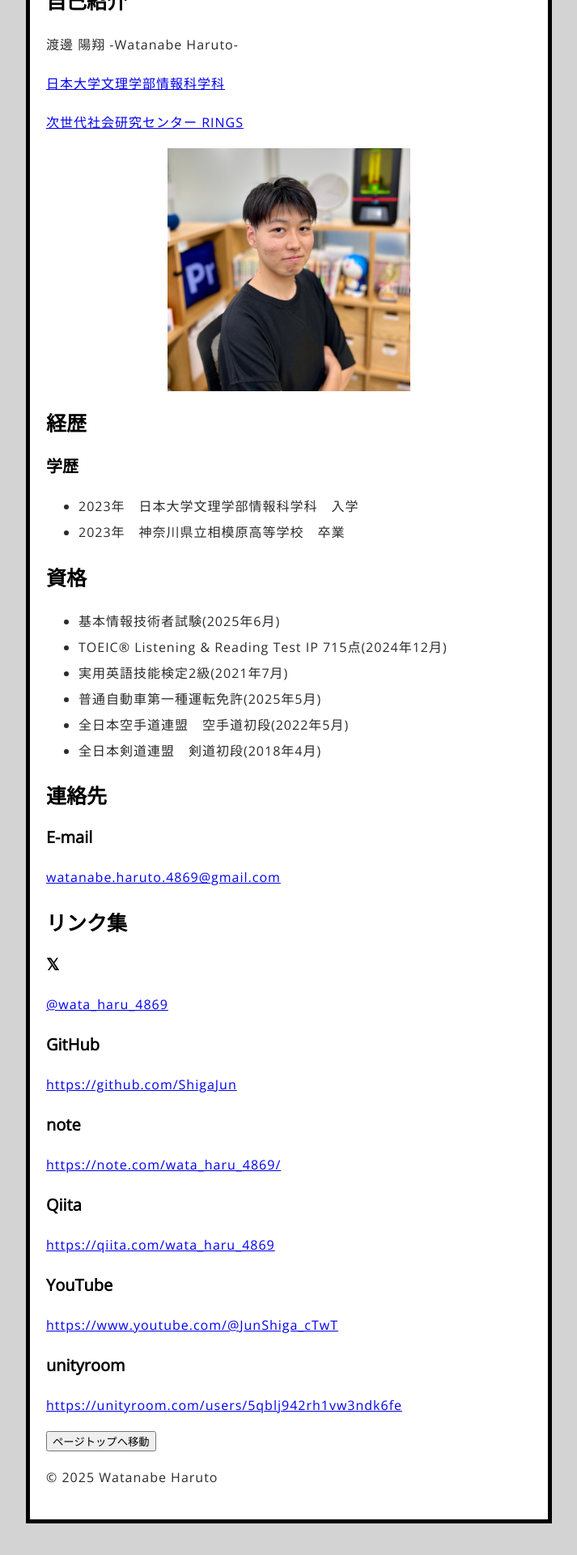
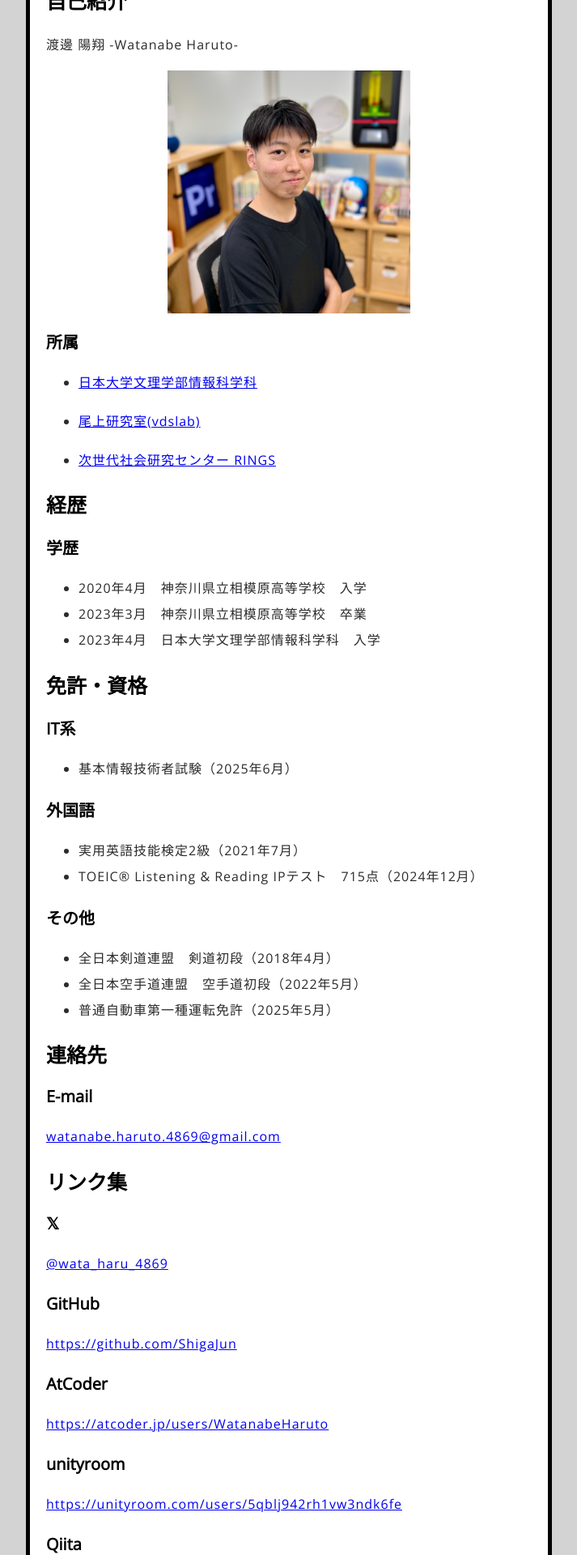
Before and after one commit to ShigaJun/my-site, a React (Vite) app: page / in a window 1280 px wide. Shown: the part 240-2160 px from the top of the page at 81% size, without its empty margins (283-996 px from the left). Before the commit the page ends 2121 px from the top, so only its background shows below. Built offline with nearby package versions, Linux system fonts and the light colour scheme.

Commit message:
所属，免許・資格を修正

```diff
--- a/src/components/Home.jsx
+++ b/src/components/Home.jsx
@@ -3,79 +3,91 @@ export default function Home() {
         <main>
             <h2>自己紹介</h2>
             <p>渡邊 陽翔 -Watanabe Haruto-</p>
-            <p>
-                <a href="https://dept.chs.nihon-u.ac.jp/information_science/" target="_blank">
-                日本大学文理学部情報科学科
-                </a>
-            </p>
-            <p>
-                <a href="https://chs.nihon-u.ac.jp/research/rings/" target="_blank">
-                次世代社会研究センター RINGS
-                </a>
-            </p>
+
             <img src="images/my-icon.jpg" alt="渡邊陽翔のプロフィール写真" />
+
+            <h3>所属</h3>
+            <ul>
+                <li>
+                    <p>
+                        <a href="https://dept.chs.nihon-u.ac.jp/information_science/" target="_blank">日本大学文理学部情報科学科</a>
+                    </p>
+                </li>
+                <li>
+                    <p>
+                        <a href="https://vdslab.jp/" target="_blank">尾上研究室(vdslab)</a>
+                    </p>
+                </li>
+                <li>
+                    <p>
+                        <a href="https://chs.nihon-u.ac.jp/research/rings/" target="_blank">次世代社会研究センター RINGS</a>
+                    </p>
+                </li>
+
+            </ul>
+
 
             <h2>経歴</h2>
             <h3>学歴</h3>
             <ul>
-                <li>2023年　日本大学文理学部情報科学科　入学</li>
-                <li>2023年　神奈川県立相模原高等学校　卒業</li>
+                <li>2020年4月　神奈川県立相模原高等学校　入学</li>
+                <li>2023年3月　神奈川県立相模原高等学校　卒業</li>
+                <li>2023年4月　日本大学文理学部情報科学科　入学</li>
             </ul>
 
-            <h2>資格</h2>
+            <h2>免許・資格</h2>
+            <h3>IT系</h3>
             <ul>
-                <li>基本情報技術者試験(2025年6月)</li>
-                <li>TOEIC® Listening & Reading Test IP 715点(2024年12月)</li>
-                <li>実用英語技能検定2級(2021年7月)</li>
-                <li>普通自動車第一種運転免許(2025年5月)</li>
-                <li>全日本空手道連盟　空手道初段(2022年5月)</li>
-                <li>全日本剣道連盟　剣道初段(2018年4月)</li>
+                <li>基本情報技術者試験（2025年6月）</li>
+            </ul>
+            <h3>外国語</h3>
+            <ul>
+                <li>実用英語技能検定2級（2021年7月）</li>
+                <li>TOEIC® Listening & Reading IPテスト　715点（2024年12月）</li>
+            </ul>
+            <h3>その他</h3>
+            <ul>
+                <li>全日本剣道連盟　剣道初段（2018年4月）</li>
+                <li>全日本空手道連盟　空手道初段（2022年5月）</li>
+                <li>普通自動車第一種運転免許（2025年5月）</li>
             </ul>
 
             <h2>連絡先</h2>
             <h3>E-mail</h3>
             <p>
                 <a href="mailto:watanabe.haruto.4869@gmail.com">
-                watanabe.haruto.4869@gmail.com
+                    watanabe.haruto.4869@gmail.com
                 </a>
             </p>
 
             <h2>リンク集</h2>
             <h3>𝕏</h3>
             <p>
-                <a href="https://x.com/wata_haru_4869" target="_blank">
-                @wata_haru_4869
-                </a>
+                <a href="https://x.com/wata_haru_4869" target="_blank">@wata_haru_4869</a>
             </p>
             <h3>GitHub</h3>
             <p>
-                <a href="https://github.com/ShigaJun" target="_blank">
-                https://github.com/ShigaJun
-                </a>
+                <a href="https://github.com/ShigaJun" target="_blank">https://github.com/ShigaJun</a>
+            </p>
+            <h3>AtCoder</h3>
+            <p>
+                <a href="https://atcoder.jp/users/WatanabeHaruto" target="_blank">https://atcoder.jp/users/WatanabeHaruto</a>
+            </p>
+            <h3>unityroom</h3>
+            <p>
+                <a href="https://unityroom.com/users/5qblj942rh1vw3ndk6fe" target="_blank">https://unityroom.com/users/5qblj942rh1vw3ndk6fe</a>
+            </p>
+            <h3>Qiita</h3>
+            <p>
+                <a href="https://qiita.com/wata_haru_4869" target="_blank">https://qiita.com/wata_haru_4869</a>
             </p>
             <h3>note</h3>
             <p>
-                <a href="https://note.com/wata_haru_4869/" target="_blank">
-                https://note.com/wata_haru_4869/
-                </a>
-            </p>
-            <h3>Qiita</h3>
-            <p>
-                <a href="https://qiita.com/wata_haru_4869" target="_blank">
-                https://qiita.com/wata_haru_4869
-                </a>
+                <a href="https://note.com/wata_haru_4869/" target="_blank">https://note.com/wata_haru_4869/</a>
             </p>
             <h3>YouTube</h3>
             <p>
-                <a href="https://www.youtube.com/@JunShiga_cTwT" target="_blank">
-                https://www.youtube.com/@JunShiga_cTwT
-                </a>
-            </p>
-            <h3>unityroom</h3>
-            <p>
-                <a href="https://unityroom.com/users/5qblj942rh1vw3ndk6fe" target="_blank">
-                https://unityroom.com/users/5qblj942rh1vw3ndk6fe
-                </a>
+                <a href="https://www.youtube.com/@JunShiga_cTwT" target="_blank">https://www.youtube.com/@JunShiga_cTwT</a>
             </p>
         </main>
     );
```
